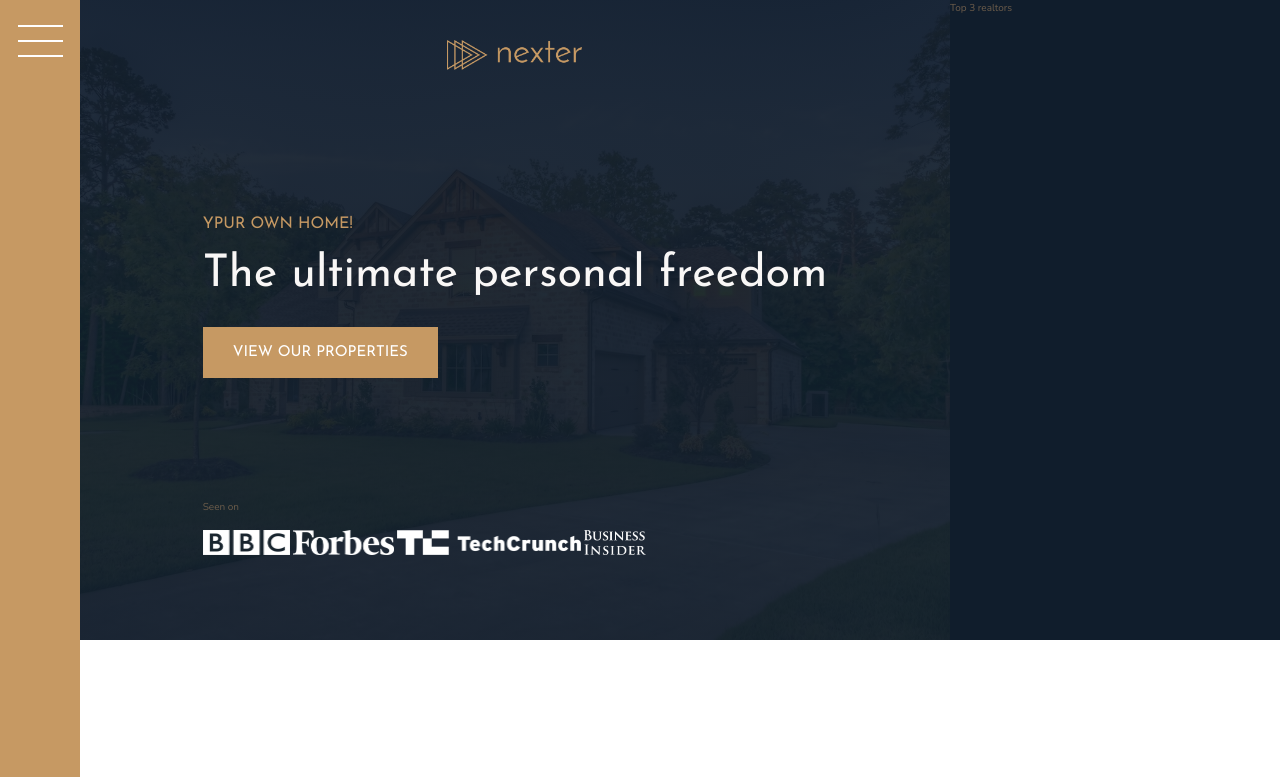
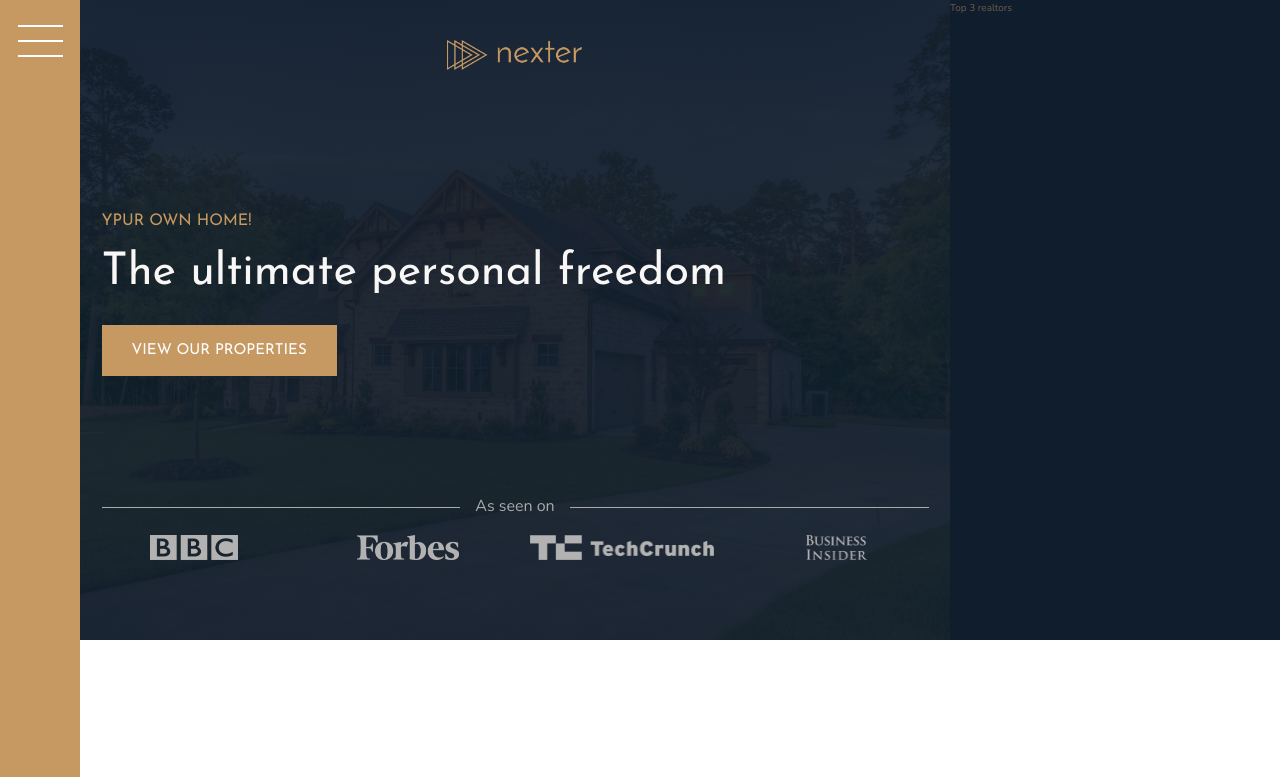
Before and after one commit to FrozenPyrozen/Nexter, a website: page index.html in a window 1280 px wide. Shown: the top 777 px of the page. Drawn offline with nearby package versions, Linux system fonts and the light colour scheme.

Commit message:
Added header seenon text

```diff
--- a/index.html
+++ b/index.html
@@ -23,7 +23,7 @@
       <h3 class="heading-3">Ypur own home!</h3>
       <h1 class="heading-1">The ultimate personal freedom</h1>
       <button class="btn header__btn">View our properties</button>
-      <div class="header__seenon-text">Seen on</div>
+      <div class="header__seenon-text">As seen on</div>
       <div class="header__seenon-logos">
         <img src="img/logo-bbc.png" alt="Seen on BBC">
         <img src="img/logo-forbes.png" alt="Seen on Forbes">
--- a/sass/_header.scss
+++ b/sass/_header.scss
@@ -24,13 +24,35 @@
     }
 
     &__seenon-text {
+        display: grid;
+
+        grid-template-columns: 1fr max-content 1fr;
+        column-gap: 1.5rem;
+        align-items: center;
+
+
+        font-size: 1.6rem;
+        color: $color-grey-light-2;
+
+        &::before,
+        &::after {
+            content: "";
+            height: 1px;
+            display: block;
+            background-color: currentColor;
+        }
 
     }
 
     &__seenon-logos {
+        display: grid;
+        grid-template-columns: repeat(4, 1fr);
+        column-gap: 3rem;
+        justify-items: center;
 
         img {
             height: 2.5rem;
+            filter: brightness(70%);
         }
     }
 }
```
Also changed, not shown: css/style.css.
